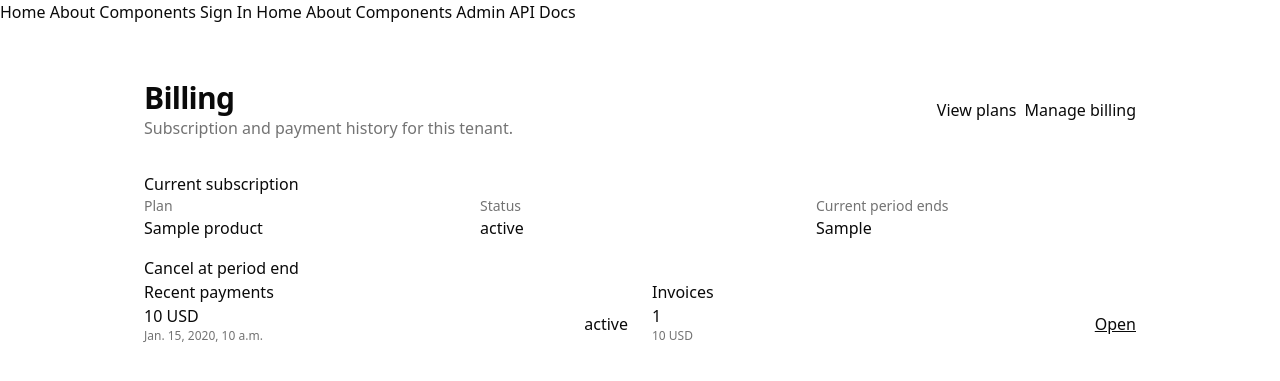
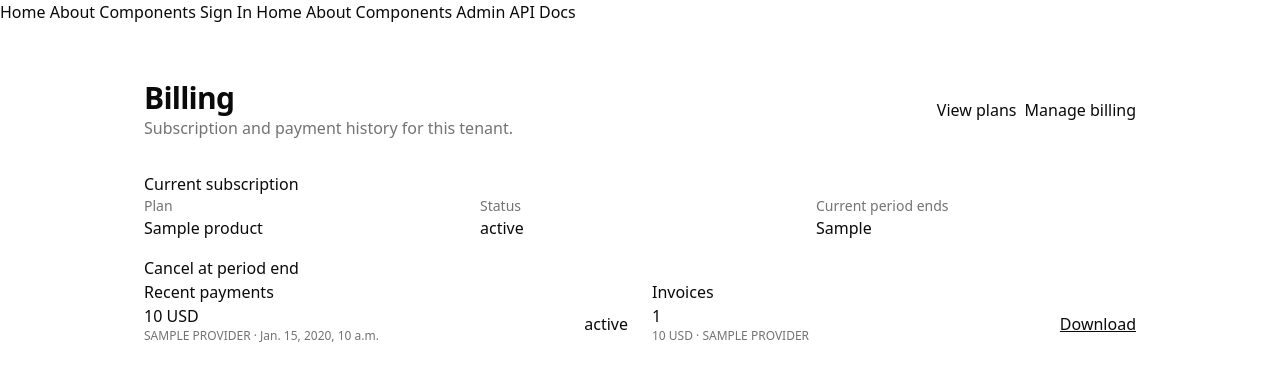
Before and after one commit to 0Ankit0/Django-Template, a Django app: template django_template/templates/billing/dashboard.html in a window 1280 px wide. Shown: the top 381 px of the page. Run offline with Django 5.2, Linux system fonts and the light colour scheme; the template is opened without the code that fills it: most values are stand-ins (such as "Sample title", 1, 10 or a date in 2020); style sheets or scripts are compiled from the project's sources; some libraries are stand-ins or nearby versions.

Commit message:
feat: expose locally stored invoices in billing dashboard

```diff
--- a/django_template/templates/billing/dashboard.html
+++ b/django_template/templates/billing/dashboard.html
@@ -48,7 +48,7 @@
         <div class="space-y-3">
           {% for payment in payments %}
             <div class="flex items-center justify-between border-b pb-3 last:border-0">
-              <div><div class="font-medium">{{ payment.amount|floatformat:0 }} {{ payment.currency|upper }}</div><div class="text-xs text-muted-foreground">{{ payment.created_at }}</div></div>
+              <div><div class="font-medium">{{ payment.amount|floatformat:0 }} {{ payment.currency|upper }}</div><div class="text-xs text-muted-foreground">{{ payment.provider|upper }} · {{ payment.created_at }}</div></div>
               <span>{{ payment.get_status_display }}</span>
             </div>
           {% empty %}<p class="text-sm text-muted-foreground">No payments yet.</p>{% endfor %}
@@ -62,8 +62,17 @@
         <div class="space-y-3">
           {% for invoice in invoices %}
             <div class="flex items-center justify-between border-b pb-3 last:border-0">
-              <div><div class="font-medium">{{ invoice.number|default:invoice.provider_invoice_id }}</div><div class="text-xs text-muted-foreground">{{ invoice.amount_paid }} {{ invoice.currency|upper }}</div></div>
-              {% if invoice.hosted_invoice_url %}<a class="underline" href="{{ invoice.hosted_invoice_url }}" target="_blank" rel="noreferrer">Open</a>{% endif %}
+              <div>
+                <div class="font-medium">{{ invoice.number|default:invoice.provider_invoice_id }}</div>
+                <div class="text-xs text-muted-foreground">{{ invoice.amount_paid }} {{ invoice.currency|upper }} · {{ invoice.provider|upper }}</div>
+              </div>
+              {% if invoice.invoice_pdf %}
+                <a class="underline" href="{{ invoice.invoice_pdf }}">Download</a>
+              {% elif invoice.hosted_invoice_url %}
+                <a class="underline" href="{{ invoice.hosted_invoice_url }}" target="_blank" rel="noreferrer">Open</a>
+              {% else %}
+                <span class="text-xs text-muted-foreground">Preparing…</span>
+              {% endif %}
             </div>
           {% empty %}<p class="text-sm text-muted-foreground">No invoices yet.</p>{% endfor %}
         </div>
```
